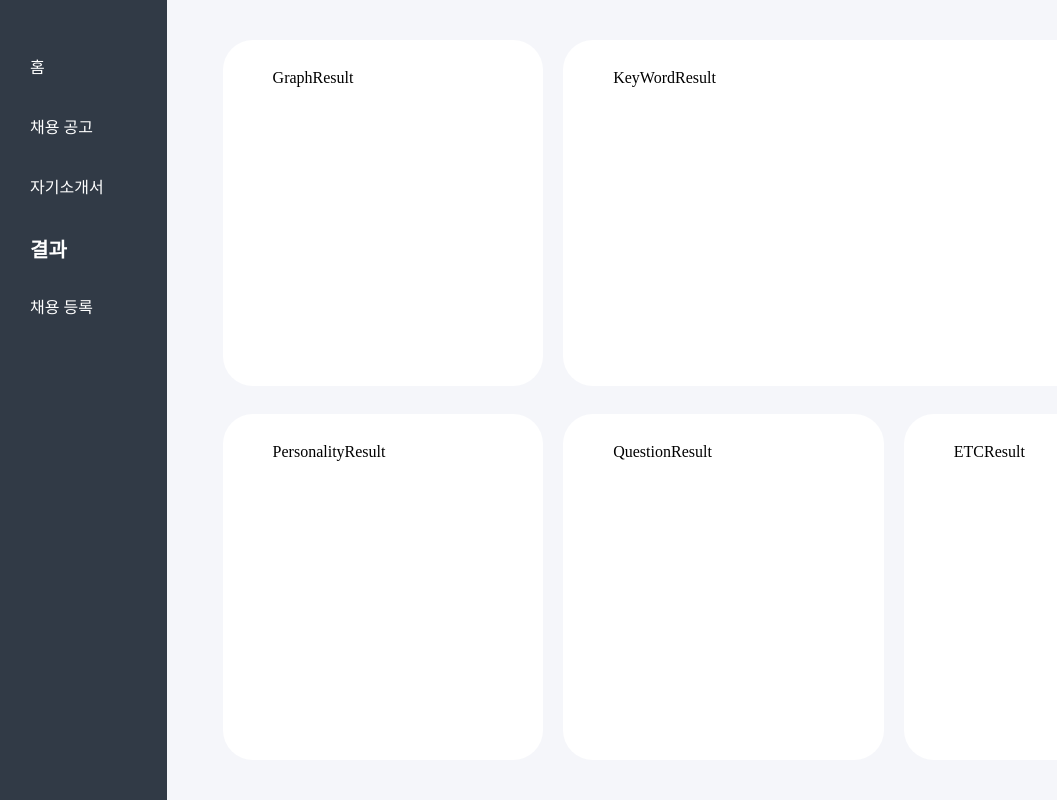
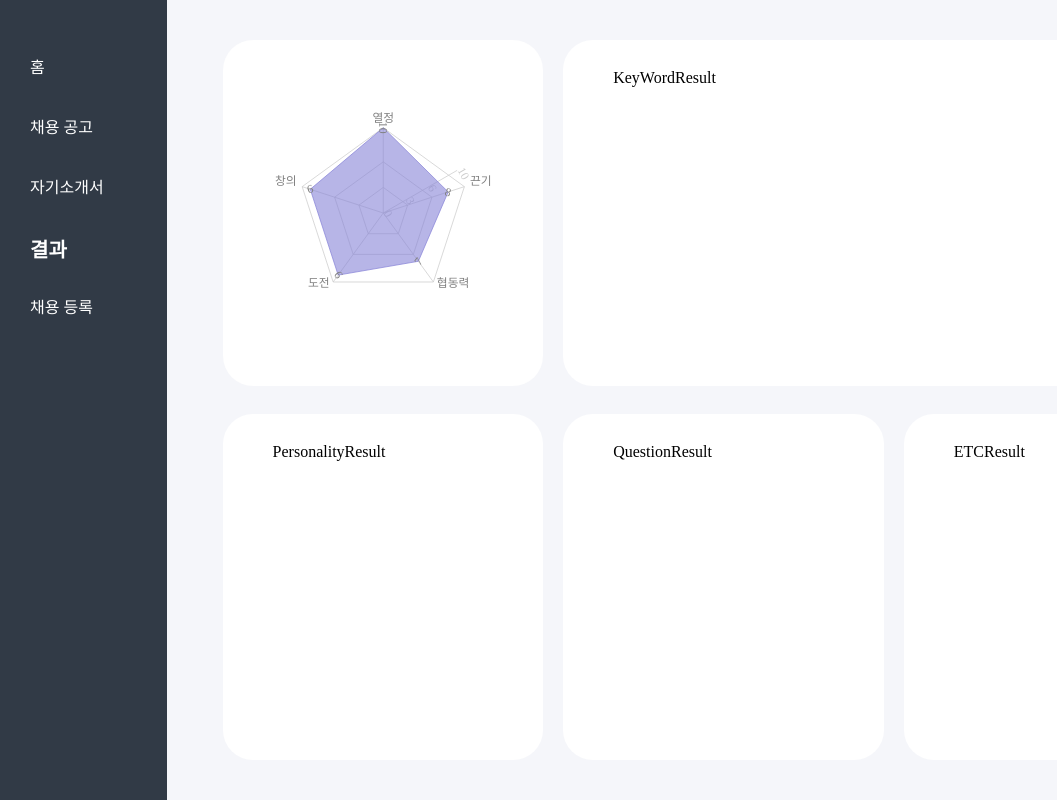
Before and after one commit to A-I-N-G/jarvise-client, a React (Create React App) app: page /result in a window 1280 px wide. Shown: the whole page, without its empty margins (0-1057 px from the left). Built offline with nearby package versions, Linux system fonts and the light colour scheme.

Commit message:
그래프 그리기 완성

```diff
--- a/src/components/GraphResult.tsx
+++ b/src/components/GraphResult.tsx
@@ -1,3 +1,11 @@
+import {
+  RadarChart,
+  PolarGrid,
+  PolarAngleAxis,
+  Radar,
+  PolarRadiusAxis,
+  LabelList,
+} from "recharts";
 import styled from "styled-components";
 
 const ContentDiv = styled.div`
@@ -7,6 +15,9 @@ const ContentDiv = styled.div`
   border-radius: 30px;
   padding: 30px 50px;
   box-sizing: border-box;
+  display: flex;
+  justify-content: center;
+  align-items: center;
   overflow: scroll;
   -ms-overflow-style: none; /* IE and Edge */
   scrollbar-width: none; /* Firefox */
@@ -16,7 +27,32 @@ const ContentDiv = styled.div`
 `;
 
 const GraphResult = () => {
-  return <ContentDiv>GraphResult</ContentDiv>;
+  const data = [
+    { keyword: "열정", key: 10 },
+    { keyword: "끈기", key: 8 },
+    { keyword: "협동력", key: 7 },
+    { keyword: "도전", key: 9 },
+    { keyword: "창의", key: 9 },
+  ];
+
+  return (
+    <ContentDiv>
+      <RadarChart data={data} width={300} height={300}>
+        <PolarGrid />
+        <PolarRadiusAxis angle={30} domain={[0, 10]} />
+        <PolarAngleAxis dataKey="keyword" />
+        <Radar
+          name="점수"
+          dataKey="key"
+          stroke="#8884d8"
+          fill="#8884d8"
+          fillOpacity={0.6}
+        >
+          <LabelList dataKey="key" />
+        </Radar>
+      </RadarChart>
+    </ContentDiv>
+  );
 };
 
 export default GraphResult;
```
